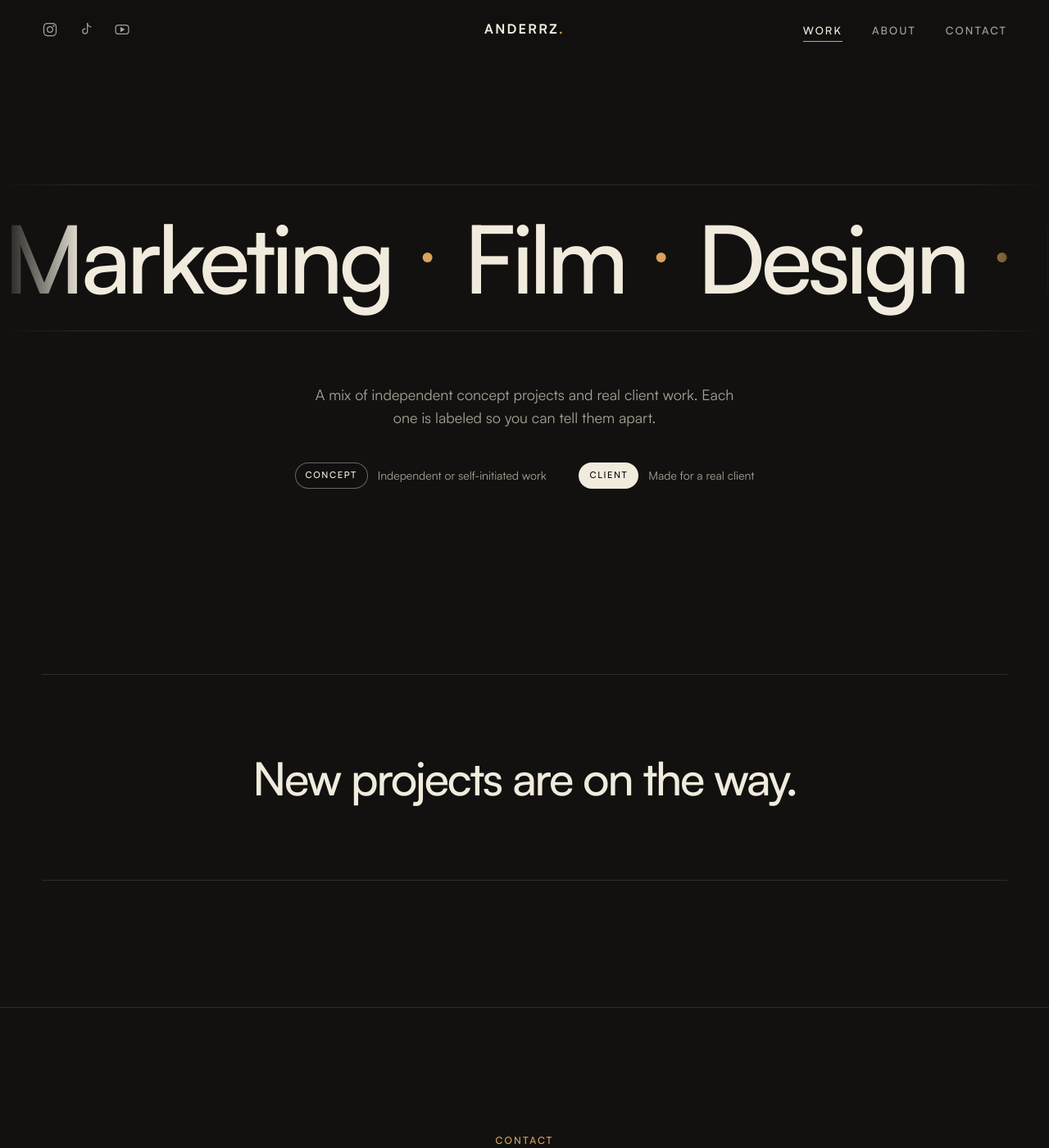
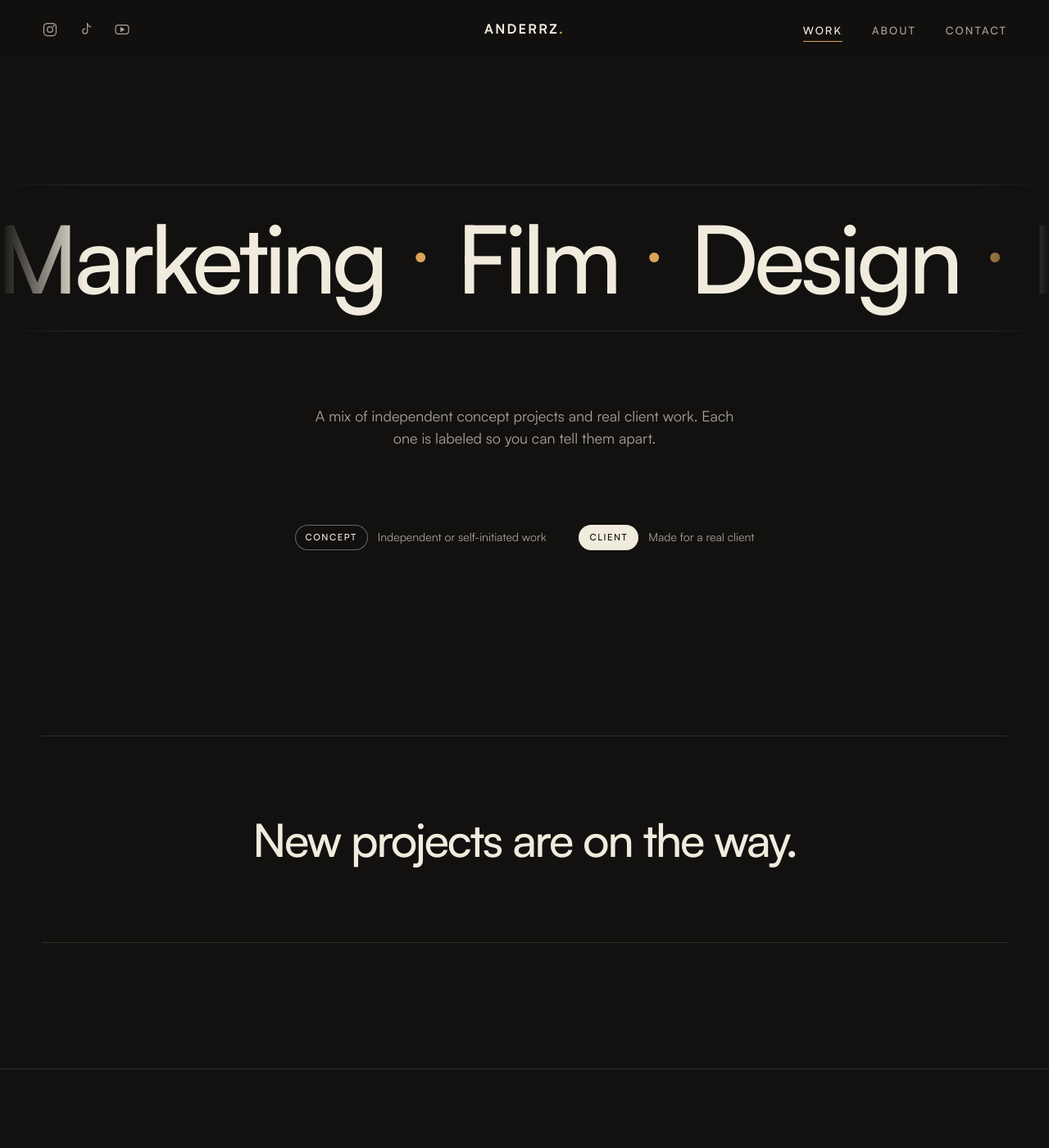
Before and after one commit to Anderrzx/anderrz.portfolio.github.io, a Jekyll site: the page built from work/index.html, in a window 1280 px wide and 1400 px high. Shown: the whole window at 82% size. Built offline with Jekyll 4.4.1, drawn with Linux system fonts in a browser that asks for light colours.

Commit message:
Work: equal, roomier spacing between banner, text and labels
Co-Authored-By: Claude Opus 5.5 <noreply@anthropic.com>

```diff
--- a/assets/css/main.css
+++ b/assets/css/main.css
@@ -457,7 +457,7 @@ a {
 /* ===== Moving word banner (Work page) ===== */
 .marquee {
     overflow: hidden;
-    margin: clamp(8px, 2vw, 24px) 0 clamp(36px, 5vw, 64px);
+    margin: clamp(8px, 2vw, 24px) 0 var(--work-intro-gap, clamp(36px, 5vw, 64px));
     padding: clamp(16px, 2.5vw, 28px) 0;
     border-top: 1px solid var(--line);
     border-bottom: 1px solid var(--line);
@@ -507,8 +507,14 @@ a {
     text-align: center;
 }
 
+.work-intro {
+    /* Same space between the banner, the text, and the Concept/Client labels */
+    --work-intro-gap: clamp(56px, 7vw, 96px);
+}
+
 .work-intro .type-legend {
     justify-content: center;
+    margin-top: var(--work-intro-gap);
 }
 
 /* Concept / Client explanation */
```
